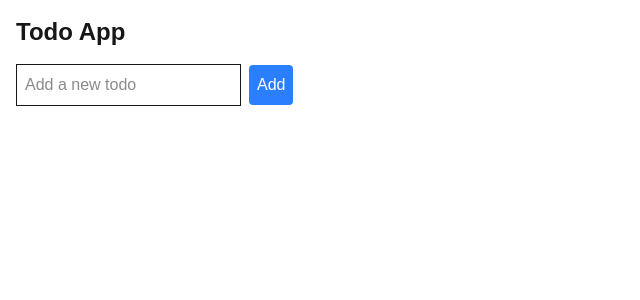
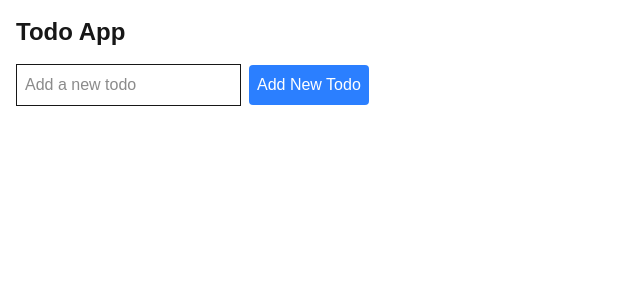
Before and after one commit to Vignesh9123/gh-ci-cd, a Next.js app: page / in a window 1280 px wide. Shown: the top 300 px of the page, without its empty margins (0-640 px from the left). Built offline with nearby package versions, Linux system fonts and the light colour scheme.

Commit message:
Testing change

```diff
--- a/src/app/page.tsx
+++ b/src/app/page.tsx
@@ -29,7 +29,7 @@ export default function Home() {
           placeholder="Add a new todo"
           className="border p-2 mr-2"
         />
-        <button type="submit" className="bg-blue-500 text-white p-2 rounded">Add</button>
+        <button type="submit" className="bg-blue-500 text-white p-2 rounded">Add New Todo</button>
       </form>
       <ul>
         {todos.map((todo, index) => (
```
